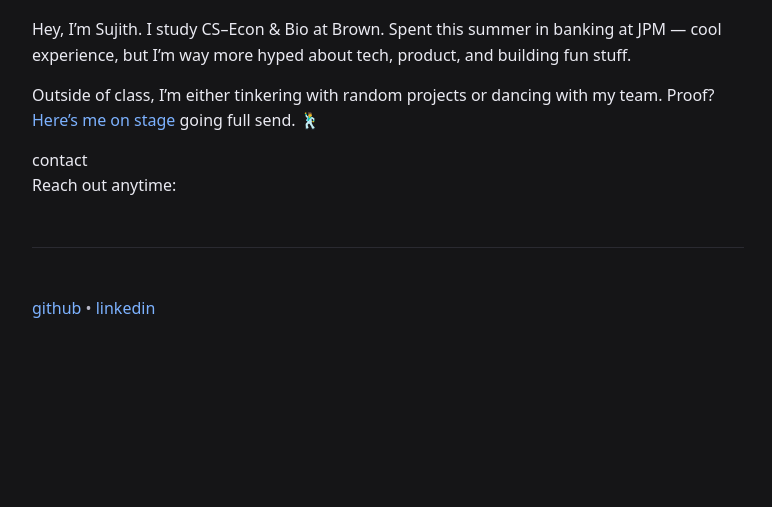
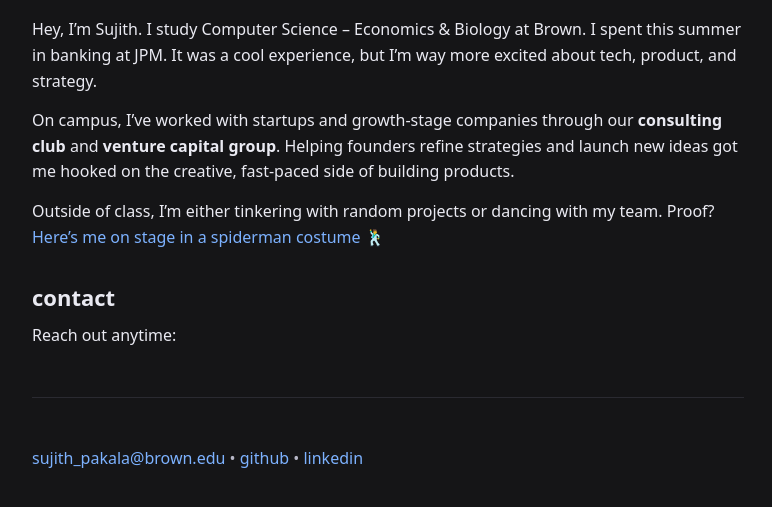
Before and after one commit to sujithpakala/sujithpakala.github.io, a plain HTML site: page index.html in a window 1280 px wide. Shown: the part 129-636 px from the top of the page, without its empty margins (252-1024 px from the left). Drawn offline with Linux system fonts and the light colour scheme.

Commit message:
Update index.html

```diff
--- a/index.html
+++ b/index.html
@@ -31,16 +31,19 @@
     @media (max-width:520px){
       h1{font-size:28px}
     }
+    .section-title{font-weight:800; margin-top:30px; margin-bottom:8px; font-size:22px}
   </style>
 </head>
 <body>
   <main class="wrap">
     <h1>Sujith Pakala</h1>
 
-    <p>Hey, I’m Sujith. I study CS–Econ & Bio at Brown. Spent this summer in banking at JPM — cool experience, but I’m way more hyped about tech, product, and building fun stuff.</p>
+    <p>Hey, I’m Sujith. I study Computer Science – Economics & Biology at Brown. I spent this summer in banking at JPM. It was a cool experience, but I’m way more excited about tech, product, and strategy.</p>
+
+    <p>On campus, I’ve worked with startups and growth-stage companies through our <strong>consulting club</strong> and <strong>venture capital group</strong>. Helping founders refine strategies and launch new ideas got me hooked on the creative, fast-paced side of building products.</p>
 
     <p>Outside of class, I’m either tinkering with random projects or dancing with my team.
-    Proof? <a href="https://www.youtube.com/watch?v=prlTrUoBaAg" target="_blank">Here’s me on stage</a> going full send. 🕺</p>
+    Proof? <a href="https://www.youtube.com/watch?v=prlTrUoBaAg" target="_blank">Here’s me on stage in a spiderman costume</a> 🕺</p>
 
     <div class="section-title">contact</div>
     <p>Reach out anytime:</p>
@@ -48,6 +51,7 @@
     <hr />
 
     <p class="muted">
+      <a href="mailto:sujith_pakala@brown.edu">sujith_pakala@brown.edu</a> •
       <a href="https://github.com/sujithpakala">github</a> •
       <a href="https://www.linkedin.com/in/sujithpakala/">linkedin</a>
     </p>
```
